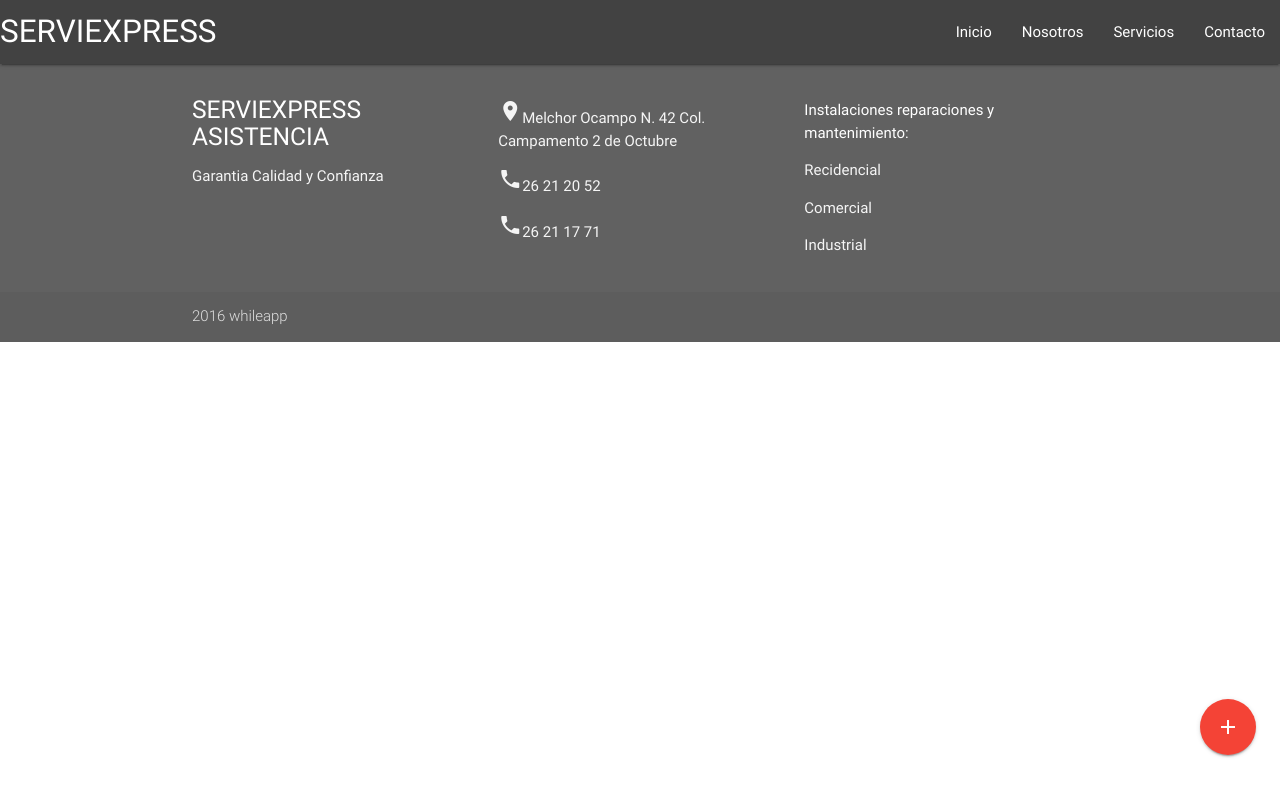
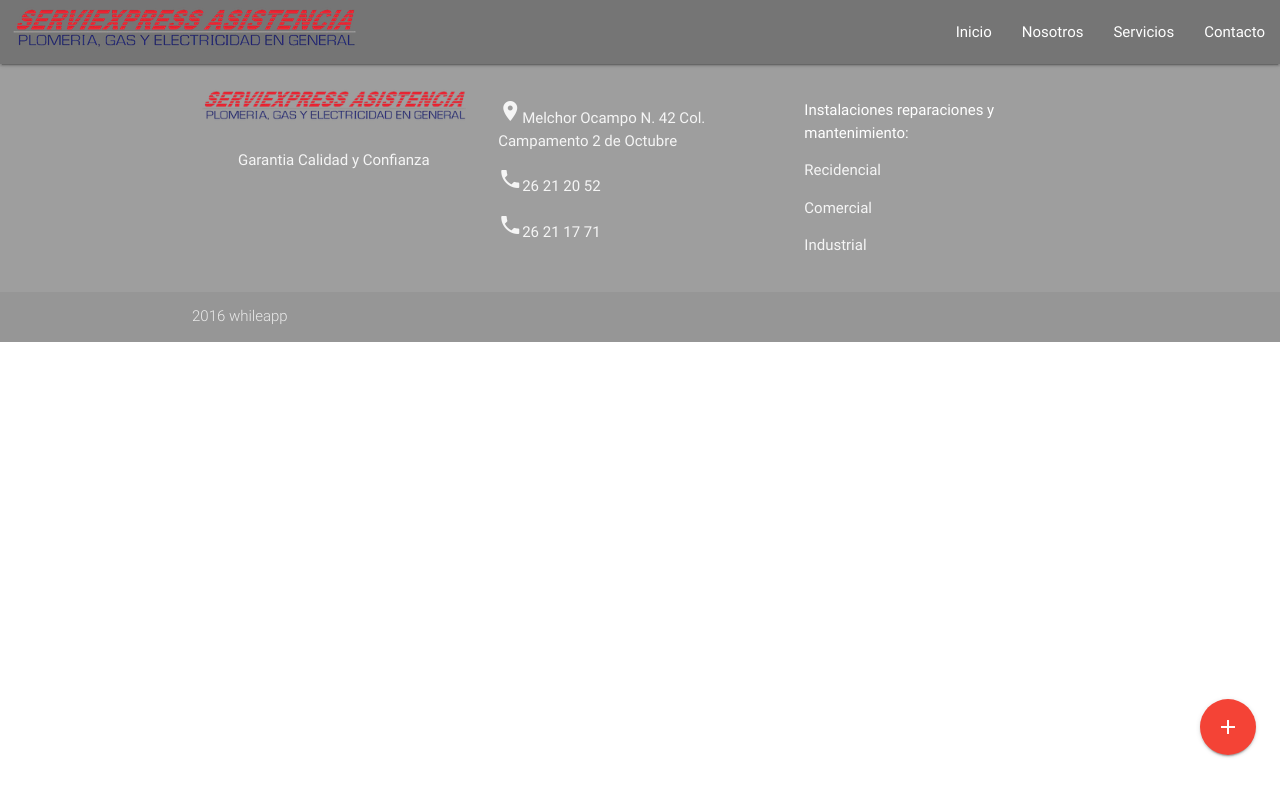
Before and after one commit to eduardojiza/plomeria-angular, a website with bundled scripts: page app/index.html in a window 1280 px wide. Built offline with nearby package versions, Linux system fonts and the light colour scheme; files whose address does not match are found by name.

Commit message:
--Agregado de logotipo y cambio de colores--

```diff
--- a/app/index.html
+++ b/app/index.html
@@ -16,8 +16,8 @@
     <div class="navbar-fixed">
       <header>
         <nav>
-          <div class="nav-wrapper grey darken-3">
-            <a href="#!" class="brand-logo">SERVIEXPRESS</a>
+          <div class="nav-wrapper grey darken-1">
+            <a href="#!" class="brand-logo"><img class="responsive-img" src="images/Logo1.png"></a>
             <a href="#" data-activates="mobile-demo" class="button-collapse"><i class="material-icons">menu</i></a>
             <ul class="right hide-on-med-and-down">
               <li><a href="#/">Inicio</a></li>
@@ -98,12 +98,12 @@
     </ul>
   </div>
 
-  <footer class="page-footer grey darken-2">
+  <footer class="page-footer grey">
     <div class="container">
       <div class="row">
         <div class="col l4 s12">
-          <h5 class="white-text">SERVIEXPRESS ASISTENCIA</h5>
-          <p class="grey-text text-lighten-4">Garantia Calidad y Confianza</p>
+          <a href="#!" class="brand-logo"><img class="responsive-img" src="images/Logo1.png"></a>
+          <p class="grey-text text-lighten-4 center">Garantia Calidad y Confianza</p>
         </div>
         <div class="col l4 s12">
           <p class="grey-text text-lighten-4"><i class="material-icons">location_on</i>Melchor Ocampo N. 42 Col. Campamento 2 de Octubre</p>
@@ -141,6 +141,7 @@
     <!-- bower:js -->
     <script src="bower_components/jquery/dist/jquery.js"></script>
     <script src="bower_components/angular/angular.js"></script>
+    <script src="bower_components/bootstrap/dist/js/bootstrap.js"></script>
     <script src="bower_components/angular-animate/angular-animate.js"></script>
     <script src="bower_components/angular-aria/angular-aria.js"></script>
     <script src="bower_components/angular-cookies/angular-cookies.js"></script>
@@ -149,9 +150,6 @@
     <script src="bower_components/angular-route/angular-route.js"></script>
     <script src="bower_components/angular-sanitize/angular-sanitize.js"></script>
     <script src="bower_components/angular-touch/angular-touch.js"></script>
-    <script src="https://cdnjs.cloudflare.com/ajax/libs/materialize/0.97.6/js/materialize.min.js"></script>
-    <script src="scripts/moment.js"></script>
-    <script src="scripts/bootstrap-material-datetimepicker.js"></script>
     <!-- endbower -->
     <!-- endbuild -->
 
@@ -162,5 +160,9 @@
         <script src="scripts/controllers/servicios.js"></script>
         <script src="scripts/controllers/contacto.js"></script>
         <!-- endbuild -->
+        <script src="https://cdnjs.cloudflare.com/ajax/libs/materialize/0.97.6/js/materialize.min.js"></script>
+        <script src="scripts/moment.js"></script>
+        <script src="scripts/bootstrap-material-datetimepicker.js"></script>
+
 </body>
 </html>
--- a/app/scripts/app.js
+++ b/app/scripts/app.js
@@ -99,6 +99,7 @@ function checkForm() {
 
 $( document ).ready( function() {
   $('.modal-trigger').leanModal();
+  $(".button-collapse").sideNav();
   $('.datepicker').pickadate({
       selectMonths: true, // Creates a dropdown to control month
       selectYears: 15 // Creates a dropdown of 15 years to control year
@@ -168,5 +169,3 @@ angular
         redirectTo: '/'
       });
   });
-
-  $(".button-collapse").sideNav();
```
Also changed, not shown: app/views/main.html (+3 -3 lines), app/images/Logo1.png (added), app/images/Logo2.png (added), app/images/banio01.jpg (added), app/images/banio1.jpg (added), app/images/lamp1.jpg (added), app/images/lamp2.jpg (added), app/images/lapara2.jpg (deleted), app/images/yeoman.png (deleted), 1 other file.
